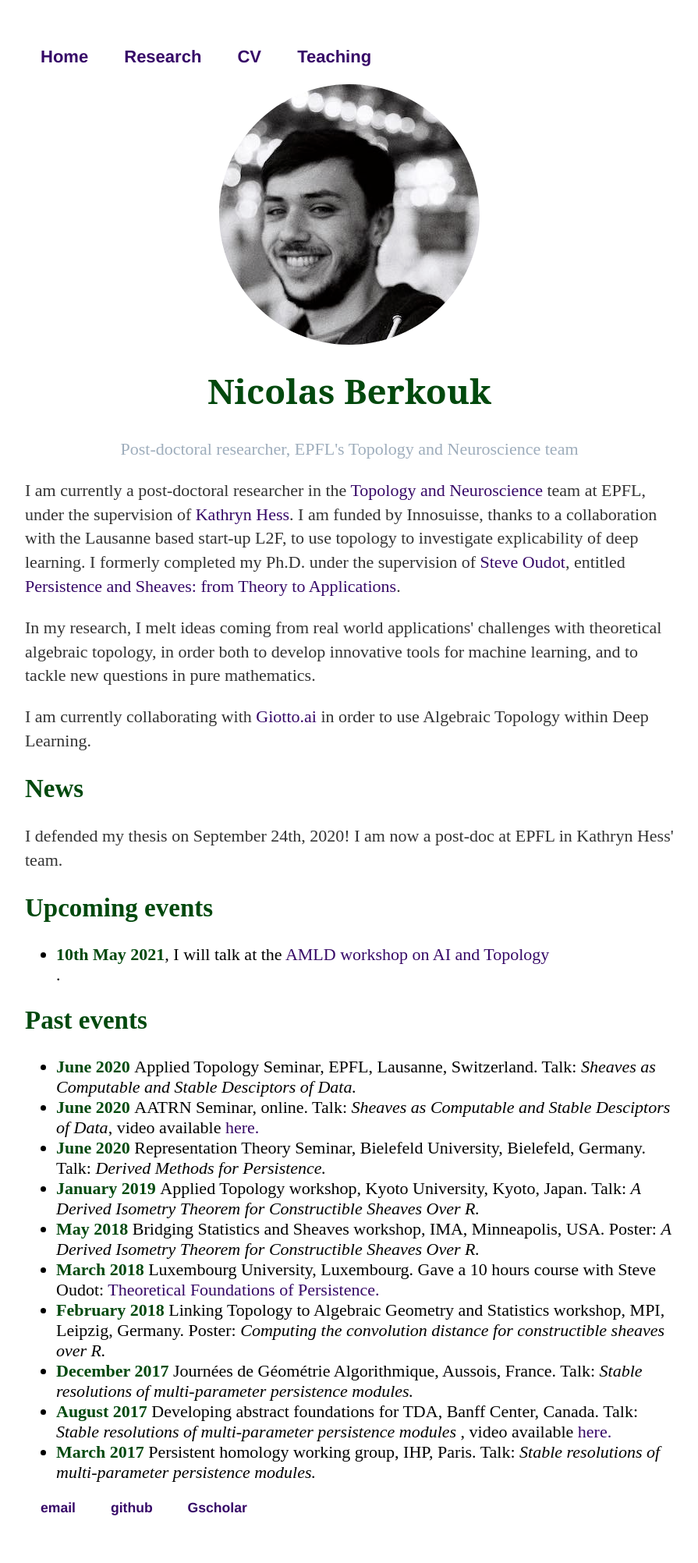
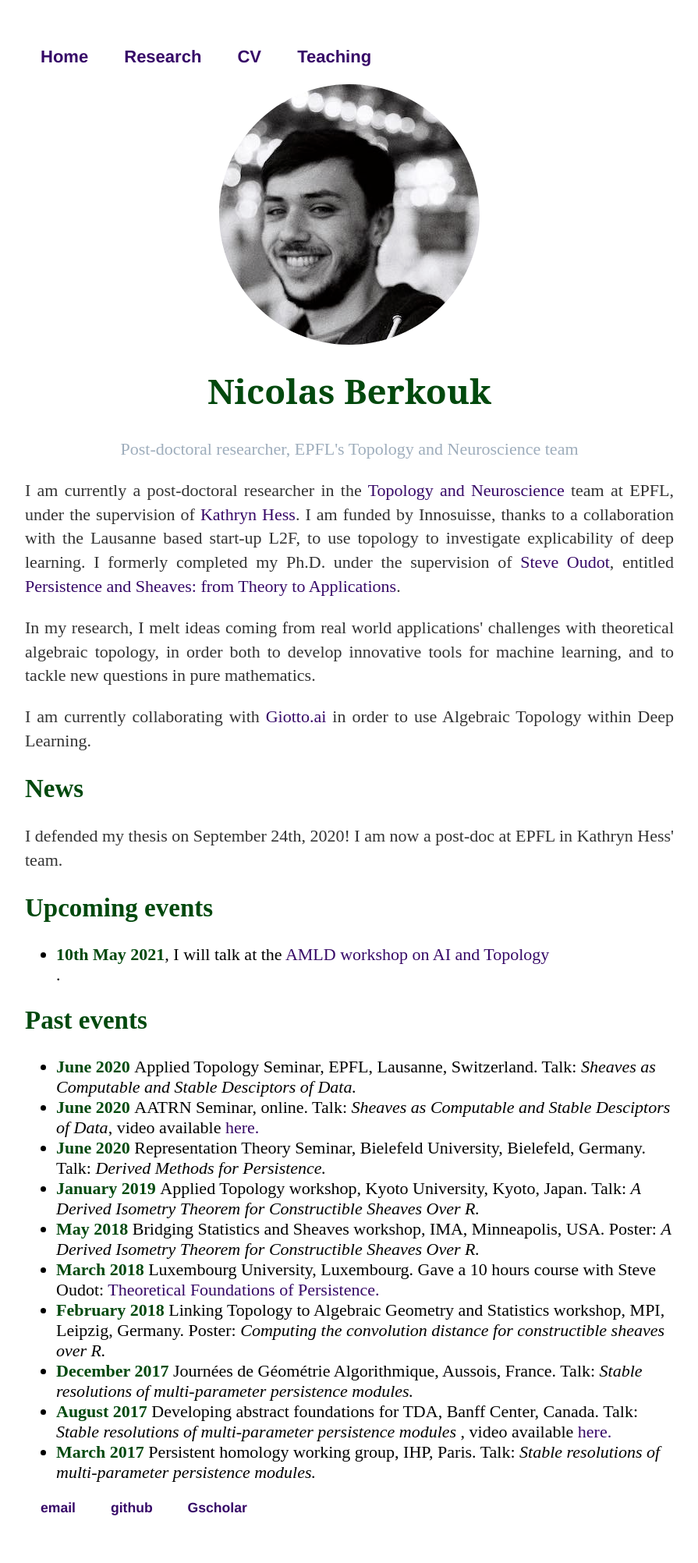
Before and after one commit to nberkouk/nberkouk.github.io, a Jekyll site: the page built from index.html, in a window 1280 px wide. Shown: the whole page at 78% size, without its empty margins (192-1087 px from the left). Built offline with Jekyll 4.4.1, drawn with Linux system fonts in a browser that asks for light colours.

Commit message:
justify text

```diff
--- a/curriculum.html
+++ b/curriculum.html
@@ -17,7 +17,7 @@ title: Nicolas Berkouk
 		<div class="container">
 
 		<h2>Education</h2>
-<p>I graduated from École polytechnique in 2015, and from Imperial Collge (MSc. in Pure Mathematics) in 2016. I defended my Ph.D. (done under the supervision of Steve Oudot at INRIA) in September 2020.</p>
+<p align="justify">I graduated from École polytechnique in 2015, and from Imperial Collge (MSc. in Pure Mathematics) in 2016. I defended my Ph.D. (done under the supervision of Steve Oudot at INRIA) in September 2020.</p>
 
 <h2>Curriculum Vitae</h2>
 <p>You can find my CV <a href="CV_Recherche_Anglais.pdf">here</a> (English). (Last update: Sept 2020)</p>
--- a/index.html
+++ b/index.html
@@ -19,18 +19,18 @@ title: Nicolas Berkouk
 		<div class="container">
 
 		<div class="blurb">
-    <p>I am currently a post-doctoral researcher in the <a href="https://www.epfl.ch/labs/hessbellwald-lab/">Topology and Neuroscience</a> team at EPFL, under the supervision of  <a href="https://www.epfl.ch/labs/hessbellwald-lab/hessbellwald/">Kathryn Hess</a>. I am funded by Innosuisse, thanks to a collaboration with the Lausanne based start-up L2F, to use topology to investigate explicability of deep learning. I formerly completed my Ph.D. under the supervision of <a href="https://geometrica.saclay.inria.fr/team/Steve.Oudot/">Steve Oudot</a>, entitled <a href="https://tel.archives-ouvertes.fr/tel-02976867v1">Persistence and Sheaves: from Theory to Applications</a>.
-	<p>
+    <p align="justify">I am currently a post-doctoral researcher in the <a href="https://www.epfl.ch/labs/hessbellwald-lab/">Topology and Neuroscience</a> team at EPFL, under the supervision of  <a href="https://www.epfl.ch/labs/hessbellwald-lab/hessbellwald/">Kathryn Hess</a>. I am funded by Innosuisse, thanks to a collaboration with the Lausanne based start-up L2F, to use topology to investigate explicability of deep learning. I formerly completed my Ph.D. under the supervision of <a href="https://geometrica.saclay.inria.fr/team/Steve.Oudot/">Steve Oudot</a>, entitled <a href="https://tel.archives-ouvertes.fr/tel-02976867v1">Persistence and Sheaves: from Theory to Applications</a>.
+	<p align="justify">
 		In my research, I melt ideas coming from real world applications' challenges with theoretical algebraic topology, in order both to develop innovative tools for machine learning, and to tackle new questions in pure mathematics.
 
 	</p>
 
-  <p>
+  <p align="justify">
 I am currently collaborating with <a href="https://giotto.ai/">Giotto.ai</a> in order to use Algebraic Topology within Deep Learning.
   </p>
 
     <h2> News </h2>
-    	<p> I defended my thesis on September 24th, 2020! I am now a post-doc at EPFL in Kathryn Hess' team.</p>
+    	<p align="justify"> I defended my thesis on September 24th, 2020! I am now a post-doc at EPFL in Kathryn Hess' team.</p>
 
 
 	<h2> Upcoming events</h2>
```
